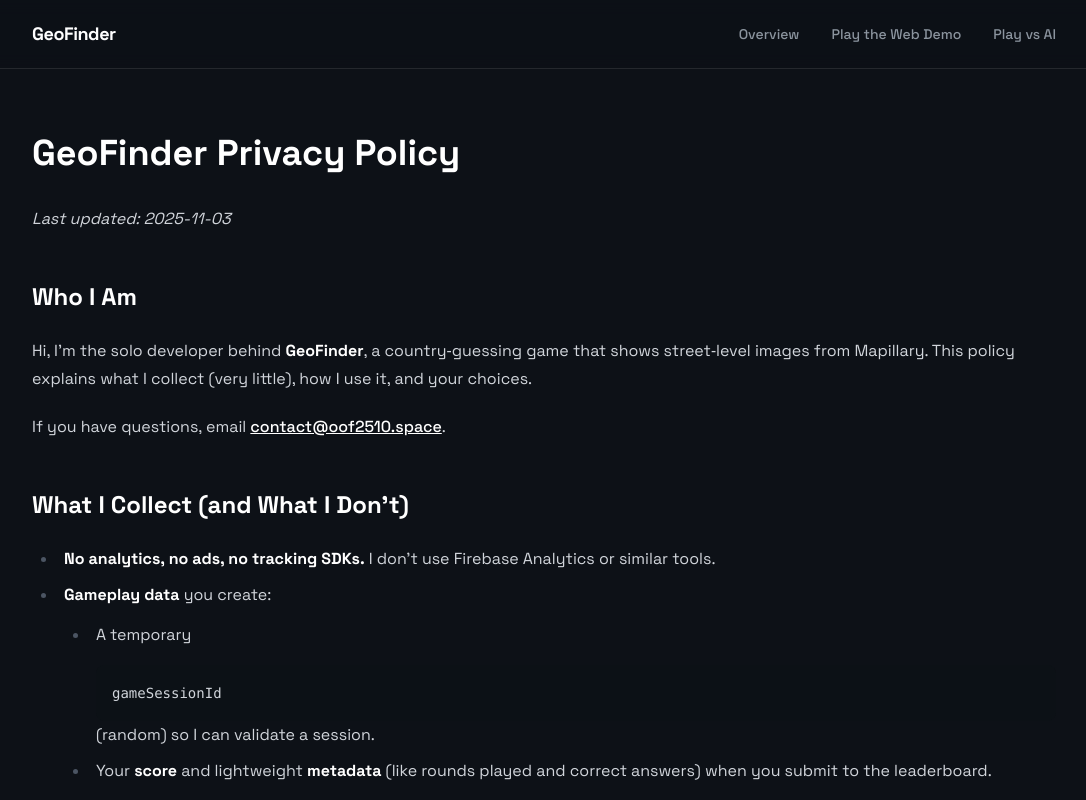
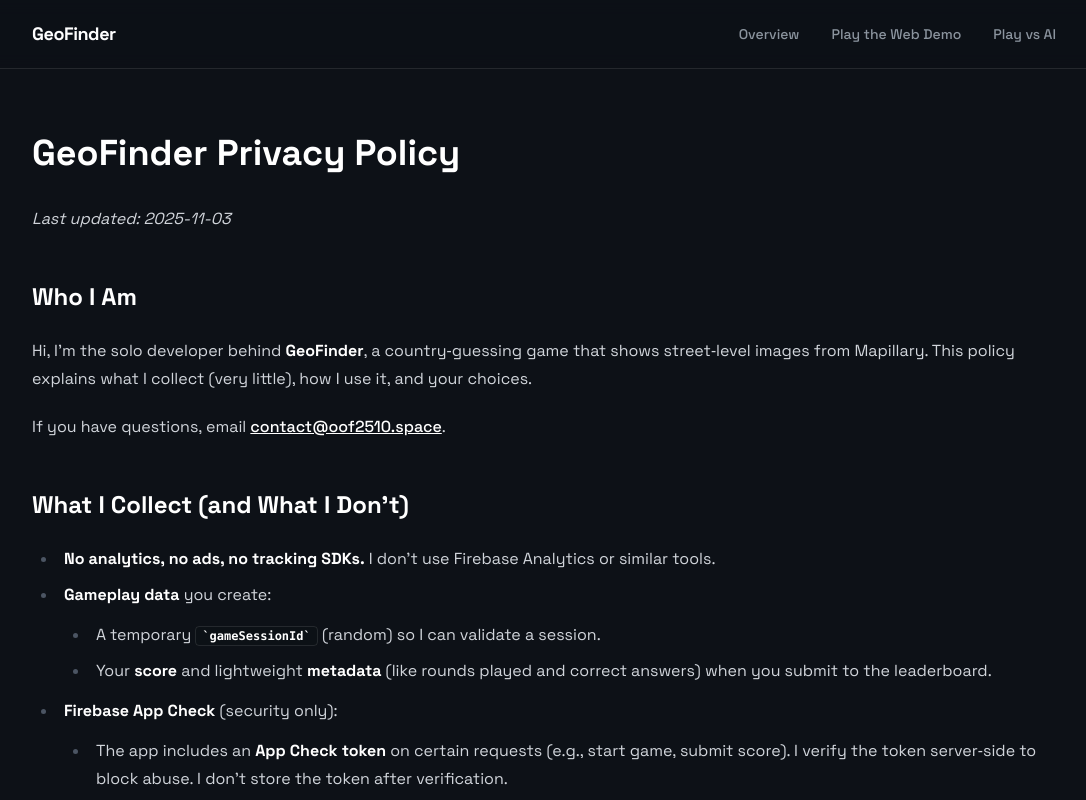
Before and after one commit to OOF2510/geoguess-web, a React (Vite) app: page /privacy in a window 1280 px wide. Shown: the top 800 px of the page, without its empty margins (96-1182 px from the left). Built offline with nearby package versions, Linux system fonts and the light colour scheme.

Commit message:
Update Privacy.jsx

```diff
--- a/src/pages/Privacy.jsx
+++ b/src/pages/Privacy.jsx
@@ -4,17 +4,10 @@
 
 export default function Privacy() {
   const components = {
-    code({ inline, className, children, ...props }) {
-      const match = /language-(\w+)/.exec(className || "");
-      return !inline ? (
-        <pre className="mt-4 mb-0 overflow-x-auto rounded-lg bg-background/60 p-4">
-          <code className={className} {...props}>
-            {children}
-          </code>
-        </pre>
-      ) : (
+    code({ className, children, ...props }) {
+      return (
         <code
-          className="text-xs bg-background/60 px-1.5 py-0.5 rounded border border-white/10 inline-block"
+          className="text-xs bg-background/60 px-1.5 py-0.5 rounded border border-white/10"
           {...props}
         >
           {children}
```
